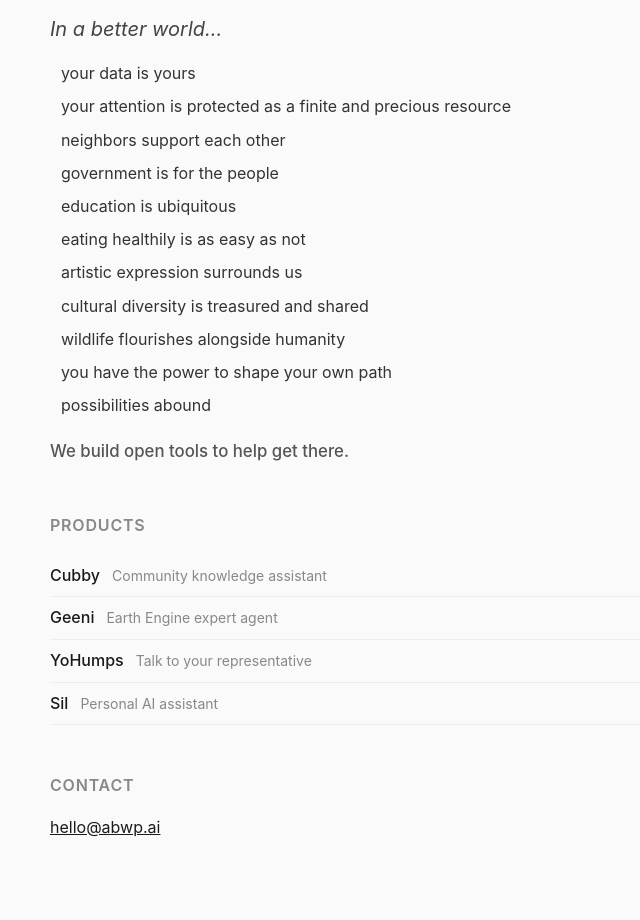
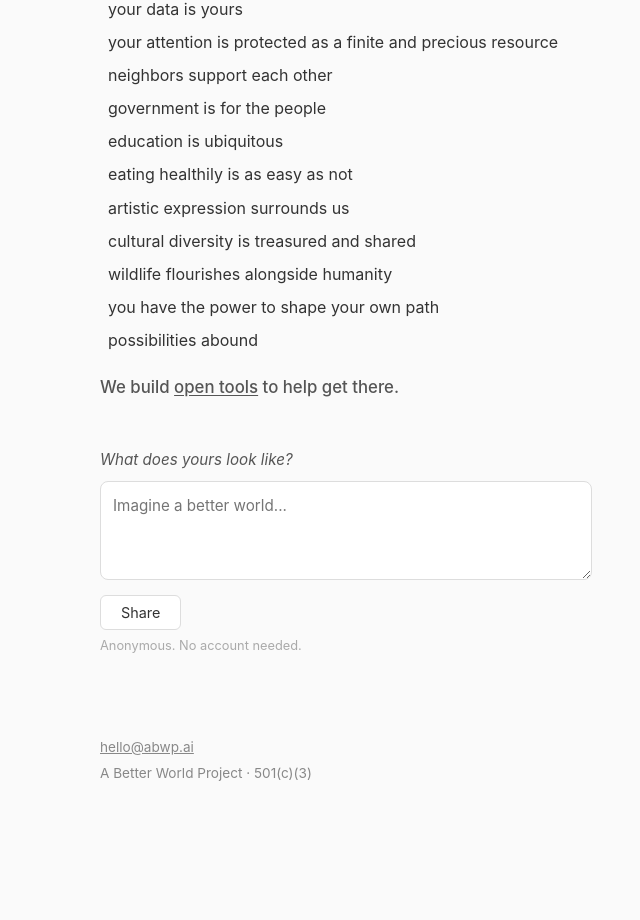
Before and after one commit to hughlynch/abetterworldproject.org, a plain HTML site: page index.html in a window 1280 px wide. Shown: the part 134-1054 px from the top of the page, without its empty margins (294-934 px from the left). After the commit the page ends 998 px from the top, so only its background shows below. Drawn offline with Linux system fonts and the light colour scheme.

Commit message:
Minimal vision page with engagement form
- Remove h1 title, let the vision list speak for itself
- Replace products section with single "open tools" link to abwp.ai
- Add "What does yours look like?" textarea with Cloudflare Worker backend
- Rate-limited (3/hr per IP), stored in Cloudflare KV
- Endpoint: dreams.abwp.ai/submit

Co-Authored-By: Claude Opus 4.6 <noreply@anthropic.com>

```diff
--- a/index.html
+++ b/index.html
@@ -8,10 +8,8 @@
 </head>
 <body>
   <main>
-    <h1>A Better World Project</h1>
-
     <section class="vision">
-      <p>In a better world...</p>
+      <p class="prompt">In a better world...</p>
       <ul>
         <li>your data is yours</li>
         <li>your attention is protected as a finite and precious resource</li>
@@ -25,37 +23,62 @@
         <li>you have the power to shape your own path</li>
         <li>possibilities abound</li>
       </ul>
-      <p class="coda">We build open tools to help get there.</p>
+      <p class="coda">
+        We build <a href="https://abwp.ai">open tools</a>
+        to help get there.
+      </p>
     </section>
 
-    <section class="products">
-      <h2>Products</h2>
-      <ul>
-        <li>
-          <a href="https://cubby.abwp.ai">Cubby</a>
-          <span>Community knowledge assistant</span>
-        </li>
-        <li>
-          <a href="https://geeni.abwp.ai">Geeni</a>
-          <span>Earth Engine expert agent</span>
-        </li>
-        <li>
-          <a href="https://yohumps.abwp.ai">YoHumps</a>
-          <span>Talk to your representative</span>
-        </li>
-        <li>
-          <a href="https://demo.sil.abwp.ai">Sil</a>
-          <span>Personal AI assistant</span>
-        </li>
-      </ul>
+    <section class="imagine">
+      <label for="dream">What does yours look like?</label>
+      <textarea id="dream" rows="3"
+        placeholder="Imagine a better world..."></textarea>
+      <button id="send" type="button">Share</button>
+      <p class="note">Anonymous. No account needed.</p>
+      <p id="thanks" class="thanks" hidden>Thank you.</p>
     </section>
 
-    <section class="contact">
-      <h2>Contact</h2>
+    <footer>
       <p>
         <a href="mailto:hello@abwp.ai">hello@abwp.ai</a>
       </p>
-    </section>
+      <p class="org">A Better World Project &middot; 501(c)(3)</p>
+    </footer>
   </main>
+
+  <script>
+  (function() {
+    var btn = document.getElementById('send');
+    var ta = document.getElementById('dream');
+    var thanks = document.getElementById('thanks');
+    var sent = false;
+
+    btn.addEventListener('click', function() {
+      var text = ta.value.trim();
+      if (!text || sent) return;
+      if (text.length > 2000) {
+        ta.value = text.slice(0, 2000);
+        return;
+      }
+      btn.disabled = true;
+      btn.textContent = 'Sending...';
+
+      fetch('https://dreams.abwp.ai/submit', {
+        method: 'POST',
+        headers: {'Content-Type': 'application/json',
+                  'Accept': 'application/json'},
+        body: JSON.stringify({dream: text})
+      }).then(function() {
+        sent = true;
+        thanks.hidden = false;
+        btn.textContent = 'Shared';
+        ta.disabled = true;
+      }).catch(function() {
+        btn.disabled = false;
+        btn.textContent = 'Share';
+      });
+    });
+  })();
+  </script>
 </body>
 </html>
--- a/style.css
+++ b/style.css
@@ -13,23 +13,22 @@ body {
 }
 
 main {
-  max-width: 640px;
+  max-width: 540px;
   margin: 0 auto;
   padding: 80px 24px;
+  min-height: 100vh;
+  display: flex;
+  flex-direction: column;
 }
 
-h1 {
-  font-size: 2rem;
-  font-weight: 600;
-  margin-bottom: 16px;
-}
+/* Vision */
 
 .vision {
   margin-bottom: 48px;
 }
 
-.vision > p:first-child {
-  font-size: 1.25rem;
+.vision .prompt {
+  font-size: 1.35rem;
   color: #444;
   font-style: italic;
   margin-bottom: 12px;
@@ -47,10 +46,6 @@ h1 {
   line-height: 1.7;
 }
 
-.vision li::before {
-  content: "\2009";
-}
-
 .vision .coda {
   font-size: 1.05rem;
   color: #555;
@@ -58,43 +53,114 @@ h1 {
   font-weight: 500;
 }
 
-h2 {
-  font-size: 1rem;
-  font-weight: 600;
-  text-transform: uppercase;
-  letter-spacing: 0.05em;
-  color: #888;
-  margin-bottom: 16px;
+.vision .coda a {
+  color: #555;
+  text-decoration: underline;
+  text-underline-offset: 2px;
 }
 
-.products ul {
-  list-style: none;
+.vision .coda a:hover {
+  color: #1a1a1a;
+}
+
+/* Imagine / engagement */
+
+.imagine {
   margin-bottom: 48px;
 }
 
-.products li {
-  display: flex;
-  align-items: baseline;
-  gap: 12px;
-  padding: 8px 0;
-  border-bottom: 1px solid #eee;
+.imagine label {
+  display: block;
+  font-size: 0.95rem;
+  color: #555;
+  font-style: italic;
+  margin-bottom: 8px;
 }
 
-.products a {
-  font-weight: 500;
+.imagine textarea {
+  width: 100%;
+  padding: 12px;
+  border: 1px solid #ddd;
+  border-radius: 8px;
+  font-family: inherit;
+  font-size: 0.95rem;
+  line-height: 1.6;
+  resize: vertical;
+  background: #fff;
   color: #1a1a1a;
-  text-decoration: none;
 }
 
-.products a:hover {
-  text-decoration: underline;
+.imagine textarea:focus {
+  outline: none;
+  border-color: #aaa;
 }
 
-.products span {
+.imagine textarea:disabled {
+  background: #f5f5f5;
   color: #888;
-  font-size: 0.875rem;
 }
 
-.contact a {
+.imagine button {
+  margin-top: 8px;
+  padding: 8px 20px;
+  border: 1px solid #ddd;
+  border-radius: 6px;
+  background: #fff;
+  font-family: inherit;
+  font-size: 0.9rem;
+  color: #333;
+  cursor: pointer;
+}
+
+.imagine button:hover:not(:disabled) {
+  border-color: #aaa;
+  background: #f9f9f9;
+}
+
+.imagine button:disabled {
+  color: #888;
+  cursor: default;
+}
+
+.imagine .note {
+  margin-top: 6px;
+  font-size: 0.8rem;
+  color: #aaa;
+}
+
+.imagine .thanks {
+  margin-top: 8px;
+  font-size: 0.95rem;
+  color: #555;
+  font-style: italic;
+}
+
+/* Footer */
+
+footer {
+  margin-top: auto;
+  padding-top: 32px;
+}
+
+footer p {
+  font-size: 0.85rem;
+  color: #888;
+}
+
+footer a {
+  color: #888;
+}
+
+footer a:hover {
   color: #1a1a1a;
 }
+
+footer .org {
+  margin-top: 4px;
+}
+
+@media (max-width: 480px) {
+  main {
+    padding: 48px 20px 32px;
+  }
+}
```
